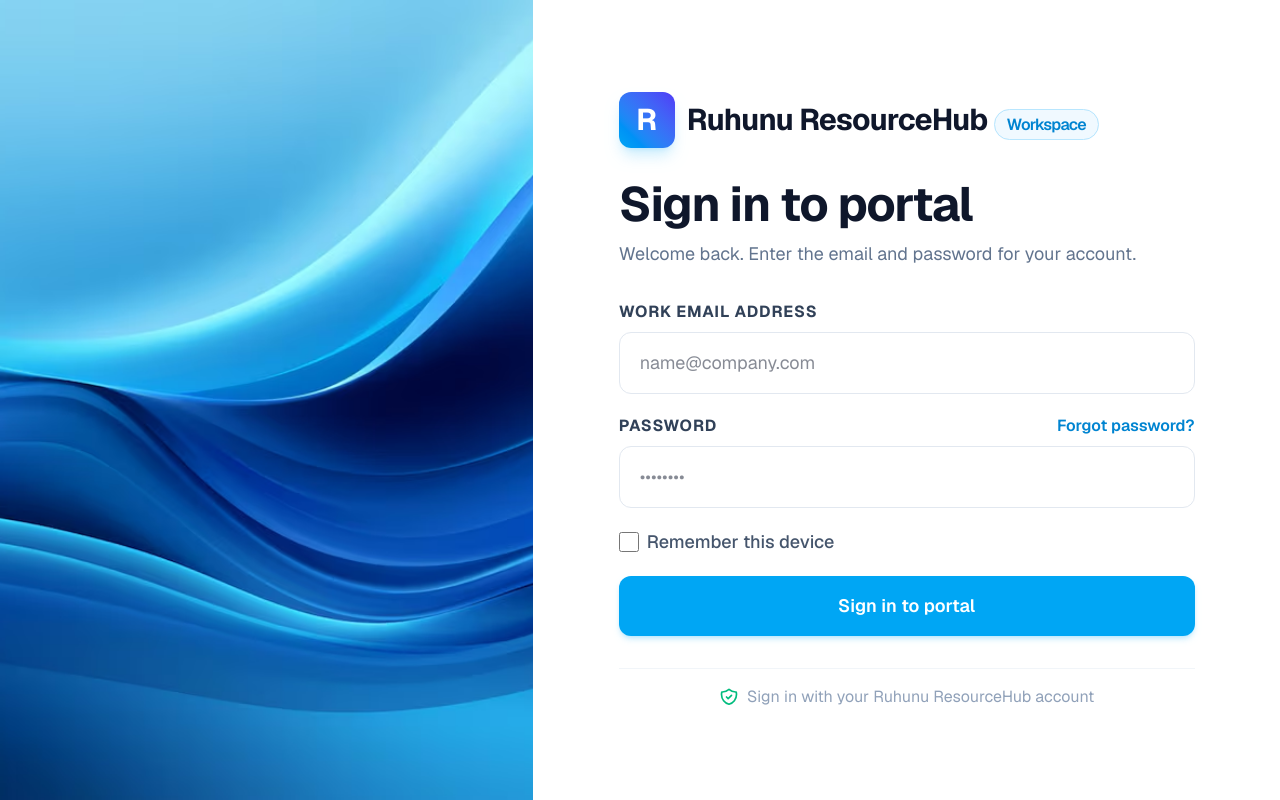
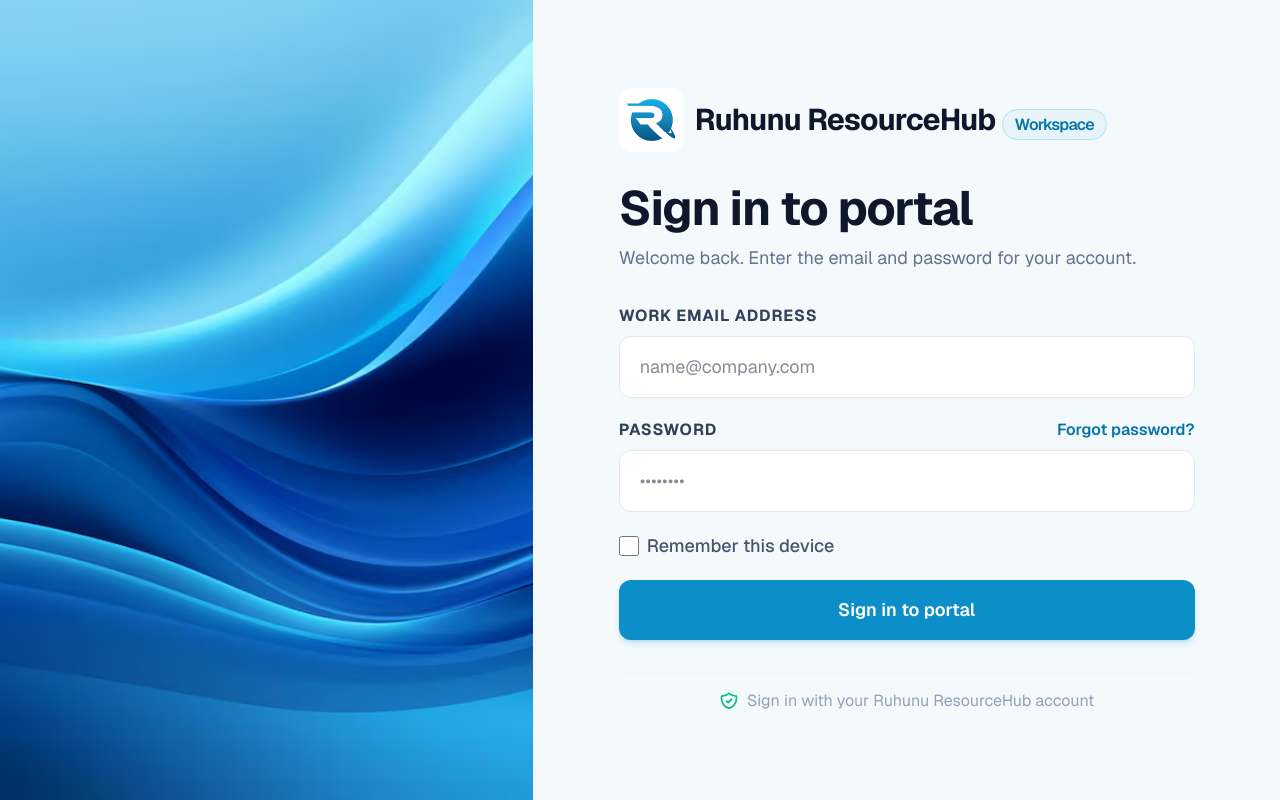
Before and after one commit to PabodaWA/resource-reservation-system, a Next.js app: page /login in a window 1280 px wide. Built offline with nearby package versions, Linux system fonts and the light colour scheme.

Commit message:
Add company logo

```diff
--- a/src/app/admin/admin-dashboard-client.tsx
+++ b/src/app/admin/admin-dashboard-client.tsx
@@ -385,9 +385,11 @@
             onClick={() => openSection("dashboard")}
             className="flex items-center gap-3 text-left"
           >
-            <div className="flex h-11 w-11 items-center justify-center rounded-xl bg-indigo-600 text-xl font-bold text-white">
-              R
-            </div>
+            <img
+              src="/R%20logo.jpg"
+              alt=""
+              className="h-11 w-11 shrink-0 rounded-xl object-contain"
+            />
             <div className="min-w-0">
               <p className="text-sm font-bold leading-snug tracking-tight">
                 Ruhunu ResourceHub
@@ -431,9 +433,11 @@
           <header className="border-b border-slate-200 bg-white px-5 py-5 sm:px-8">
             <div className="flex flex-wrap items-center justify-between gap-4">
               <div className="flex items-center gap-3">
-                <div className="flex h-10 w-10 items-center justify-center rounded-xl bg-indigo-600 font-bold text-white md:hidden">
-                  R
-                </div>
+                <img
+                  src="/R%20logo.jpg"
+                  alt=""
+                  className="h-10 w-10 shrink-0 rounded-xl object-contain md:hidden"
+                />
                 <div>
                   <p className="text-sm text-slate-500">
                     {sectionCopy[section].kicker}
--- a/src/app/change-password/change-password-form.tsx
+++ b/src/app/change-password/change-password-form.tsx
@@ -74,9 +74,11 @@
     <main className="flex min-h-screen items-center justify-center bg-slate-100 px-4 py-10">
       <section className="w-full max-w-md rounded-2xl bg-white p-8 shadow-lg">
         <div className="mb-7 text-center">
-          <div className="mx-auto mb-4 flex h-14 w-14 items-center justify-center rounded-xl bg-blue-600 text-2xl font-bold text-white">
-            R
-          </div>
+          <img
+            src="/R%20logo.jpg"
+            alt="Ruhunu ResourceHub"
+            className="mx-auto mb-4 h-16 w-16 rounded-xl object-contain"
+          />
 
           <h1 className="text-2xl font-bold text-slate-900">
             Change Your Password
--- a/src/app/dashboard-client.tsx
+++ b/src/app/dashboard-client.tsx
@@ -514,9 +514,11 @@
       <div className="flex min-h-screen">
         <aside className="hidden w-64 shrink-0 flex-col border-r border-slate-200 bg-white p-6 md:flex">
           <a href="/" className="flex items-center gap-3">
-            <div className="flex h-11 w-11 items-center justify-center rounded-xl bg-indigo-600 text-xl font-bold text-white">
-              R
-            </div>
+            <img
+              src="/R%20logo.jpg"
+              alt=""
+              className="h-11 w-11 shrink-0 rounded-xl object-contain"
+            />
             <div className="min-w-0">
               <p className="text-sm font-bold leading-snug tracking-tight">
                 Ruhunu ResourceHub
@@ -579,9 +581,11 @@
           <header className="border-b border-slate-200 bg-white px-5 py-5 sm:px-8">
             <div className="flex flex-wrap items-center justify-between gap-4">
               <div className="flex items-center gap-3">
-                <div className="flex h-10 w-10 items-center justify-center rounded-xl bg-indigo-600 font-bold text-white md:hidden">
-                  R
-                </div>
+                <img
+                  src="/R%20logo.jpg"
+                  alt=""
+                  className="h-10 w-10 shrink-0 rounded-xl object-contain md:hidden"
+                />
                 <div>
                   <p className="text-sm text-slate-500">
                     {sectionCopy[section].kicker}
--- a/src/app/layout.tsx
+++ b/src/app/layout.tsx
@@ -13,9 +13,13 @@
 });
 
 export const metadata: Metadata = {
-  title: "Ruhunu ResourceHub | Resource Reservation Management",
+  title: "Ruhunu ResourceHub",
   description:
     "Manage shared resources and reservations with Ruhunu ResourceHub.",
+  icons: {
+    icon: [{ url: "/R%20logo.jpg", type: "image/jpeg" }],
+    apple: [{ url: "/R%20logo.jpg", type: "image/jpeg" }],
+  },
 };
 
 export default function RootLayout({ children }: LayoutProps<"/">) {
--- a/src/app/login/page.tsx
+++ b/src/app/login/page.tsx
@@ -58,7 +58,7 @@
   }
 
   return (
-    <div className="flex min-h-screen w-full bg-white font-sans text-slate-900">
+    <div className="flex min-h-screen w-full bg-[#f4f9fc] font-sans text-slate-900">
       <div className="relative hidden overflow-hidden lg:block lg:w-5/12">
         <img
           src="/bg3.png"
@@ -67,15 +67,17 @@
         />
       </div>
 
-      <div className="flex w-full items-center justify-center bg-white p-6 sm:p-12 lg:w-7/12">
+      <div className="flex w-full items-center justify-center bg-[#f4f9fc] p-6 sm:p-12 lg:w-7/12">
         <div className="w-full max-w-xl space-y-8">
           <div className="flex items-center gap-3">
-            <div className="flex h-14 w-14 shrink-0 items-center justify-center rounded-xl bg-gradient-to-tr from-sky-500 to-indigo-600 text-3xl font-bold text-white shadow-lg shadow-sky-500/20">
-              R
-            </div>
+            <img
+              src="/R%20logo.jpg"
+              alt=""
+              className="h-16 w-16 shrink-0 rounded-xl object-contain"
+            />
             <span className="text-2xl font-bold leading-tight tracking-tight sm:text-3xl">
               Ruhunu ResourceHub{" "}
-              <span className="rounded-full border border-sky-200 bg-sky-50 px-3 py-1 text-base font-semibold text-sky-600">
+              <span className="rounded-full border border-[#b7dff0] bg-[#e7f5fb] px-3 py-1 text-base font-semibold text-[#0874a8]">
                 Workspace
               </span>
             </span>
@@ -107,7 +109,7 @@
                 onChange={(event) => setEmail(event.target.value)}
                 placeholder="name@company.com"
                 disabled={isLoading}
-                className="w-full rounded-xl border border-slate-200 px-5 py-4 text-lg transition-all outline-none focus:border-transparent focus:ring-2 focus:ring-sky-500 disabled:bg-slate-50"
+                className="w-full rounded-xl border border-slate-200 bg-white px-5 py-4 text-lg transition-all outline-none focus:border-transparent focus:ring-2 focus:ring-[#0c8ec8] disabled:bg-slate-50"
               />
             </div>
 
@@ -127,7 +129,7 @@
                       "Password reset is handled by an administrator."
                     );
                   }}
-                  className="text-base font-semibold text-sky-600 transition-colors hover:text-sky-700"
+                  className="text-base font-semibold text-[#0874a8] transition-colors hover:text-[#005888]"
                 >
                   Forgot password?
                 </button>
@@ -141,7 +143,7 @@
                 onChange={(event) => setPassword(event.target.value)}
                 placeholder="••••••••"
                 disabled={isLoading}
-                className="w-full rounded-xl border border-slate-200 px-5 py-4 text-lg transition-all outline-none focus:border-transparent focus:ring-2 focus:ring-sky-500 disabled:bg-slate-50"
+                className="w-full rounded-xl border border-slate-200 bg-white px-5 py-4 text-lg transition-all outline-none focus:border-transparent focus:ring-2 focus:ring-[#0c8ec8] disabled:bg-slate-50"
               />
             </div>
 
@@ -152,7 +154,7 @@
                   checked={rememberMe}
                   onChange={(event) => setRememberMe(event.target.checked)}
                   disabled={isLoading}
-                  className="h-5 w-5 rounded border-slate-300 text-sky-600 focus:ring-sky-500"
+                  className="h-5 w-5 rounded border-slate-300 text-[#0874a8] focus:ring-[#0c8ec8]"
                 />
                 <span className="text-lg font-medium text-slate-600">
                   Remember this device
@@ -172,7 +174,7 @@
             {notice && (
               <p
                 role="status"
-                className="rounded-xl bg-sky-50 px-4 py-3 text-lg text-sky-800"
+                className="rounded-xl bg-[#e7f5fb] px-4 py-3 text-lg text-[#065a86]"
               >
                 {notice}
               </p>
@@ -181,7 +183,7 @@
             <button
               type="submit"
               disabled={isLoading}
-              className="w-full rounded-xl bg-sky-500 py-4 text-lg font-semibold text-white shadow-md shadow-sky-500/20 transition-all duration-200 hover:bg-sky-600 hover:shadow-lg hover:shadow-sky-500/30 disabled:cursor-not-allowed disabled:opacity-60"
+              className="w-full rounded-xl bg-[#0c8ec8] py-4 text-lg font-semibold text-white shadow-md shadow-[#0c8ec8]/20 transition-all duration-200 hover:bg-[#0874a8] hover:shadow-lg hover:shadow-[#0874a8]/30 disabled:cursor-not-allowed disabled:opacity-60"
             >
               {isLoading ? "Signing in..." : "Sign in to portal"}
             </button>
```
Also changed, not shown: public/R logo.jpg (added), 1 other file (tests, documents, lock files or other folders).
